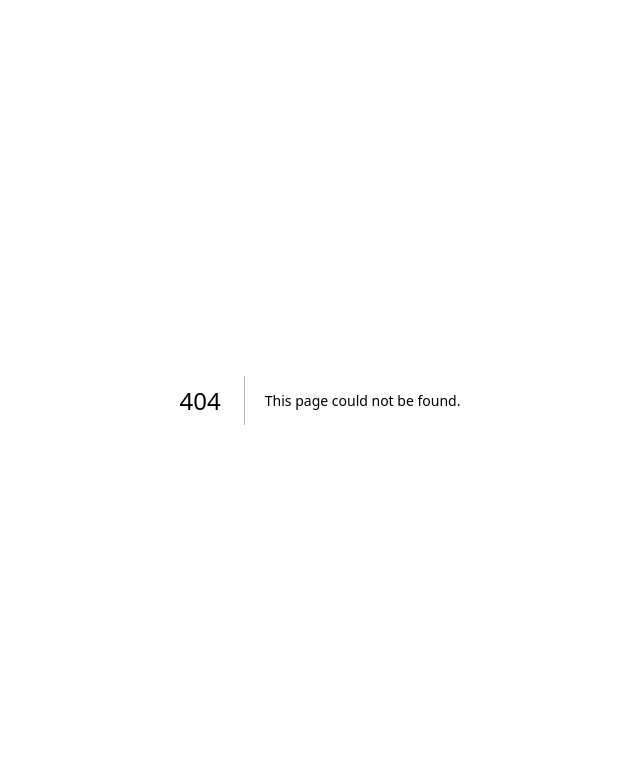
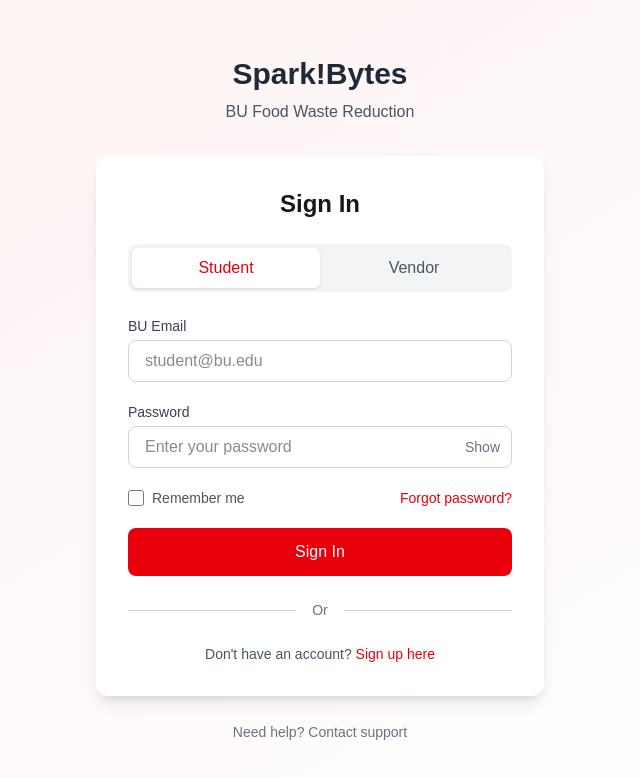
Before and after one commit to a-ting-26/cs391-group8, a Next.js app: page /signin in a window 1280 px wide. Before the commit this address had no page. Shown: the top 778 px of the page, without its empty margins (320-960 px from the left). Built offline with nearby package versions, Linux system fonts and the light colour scheme.

Commit message:
sign in page

```diff
--- /dev/null
+++ b/app/signin/page.tsx
@@ -0,0 +1,203 @@
+'use client'
+
+import { useState } from 'react'
+
+export default function SignInPage() {
+  const [userType, setUserType] = useState('student')
+  const [email, setEmail] = useState('')
+  const [password, setPassword] = useState('')
+  const [rememberMe, setRememberMe] = useState(false)
+  const [showPassword, setShowPassword] = useState(false)
+  const [errors, setErrors] = useState({ email: '', password: '' })
+  const [isLoading, setIsLoading] = useState(false)
+
+  const validateForm = () => {
+    const newErrors = { email: '', password: '' }
+
+    if (!email) {
+      newErrors.email = 'Email is required'
+    } else if (!email.endsWith('@bu.edu')) {
+      newErrors.email = 'Please use a BU email address (@bu.edu)'
+    }
+
+    if (!password) {
+      newErrors.password = 'Password is required'
+    } else if (password.length < 6) {
+      newErrors.password = 'Password must be at least 6 characters'
+    }
+
+    setErrors(newErrors)
+    return !newErrors.email && !newErrors.password
+  }
+
+  const handleSubmit = (e) => {
+    e.preventDefault()
+    if (!validateForm()) return
+
+    setIsLoading(true)
+    setTimeout(() => {
+      console.log('Login data:', { userType, email, password, rememberMe })
+      alert(`Welcome back, ${userType}!`)
+      setIsLoading(false)
+    }, 1000)
+  }
+
+  const handleEmailChange = (e) => {
+    setEmail(e.target.value)
+    if (errors.email) setErrors({ ...errors, email: '' })
+  }
+
+  const handlePasswordChange = (e) => {
+    setPassword(e.target.value)
+    if (errors.password) setErrors({ ...errors, password: '' })
+  }
+
+  return (
+    <div className="min-h-screen bg-gradient-to-br from-red-50 to-white flex items-center justify-center p-4">
+      <div className="w-full max-w-md">
+        {/* Logo Section */}
+        <div className="text-center mb-8">
+          <h1 className="text-3xl font-bold text-gray-800">Spark!Bytes</h1>
+          <p className="text-gray-600 mt-2">BU Food Waste Reduction</p>
+        </div>
+
+        {/* Main Card */}
+        <div className="bg-white rounded-xl shadow-lg p-8">
+          <h2 className="text-2xl font-semibold text-center mb-6">Sign In</h2>
+
+          {/* User Type Tabs */}
+          <div className="flex mb-6 bg-gray-100 rounded-lg p-1">
+            <button
+              type="button"
+              onClick={() => setUserType('student')}
+              className={`flex-1 py-2 px-4 rounded-md transition-all ${
+                userType === 'student'
+                  ? 'bg-white shadow-sm text-red-600 font-medium'
+                  : 'text-gray-600 hover:text-gray-800'
+              }`}
+            >
+              Student
+            </button>
+            <button
+              type="button"
+              onClick={() => setUserType('vendor')}
+              className={`flex-1 py-2 px-4 rounded-md transition-all ${
+                userType === 'vendor'
+                  ? 'bg-white shadow-sm text-red-600 font-medium'
+                  : 'text-gray-600 hover:text-gray-800'
+              }`}
+            >
+              Vendor
+            </button>
+          </div>
+
+          {/* Login Form */}
+          <form onSubmit={handleSubmit} className="space-y-5">
+            {/* Email Field */}
+            <div>
+              <label className="block text-sm font-medium text-gray-700 mb-1">
+                BU Email
+              </label>
+              <input
+                type="email"
+                value={email}
+                onChange={handleEmailChange}
+                className={`w-full px-4 py-2 border rounded-lg focus:outline-none focus:ring-2 focus:ring-red-500 ${
+                  errors.email ? 'border-red-500' : 'border-gray-300'
+                }`}
+                placeholder={userType === 'student' ? 'student@bu.edu' : 'vendor@bu.edu'}
+              />
+              {errors.email && (
+                <p className="text-red-500 text-sm mt-1">{errors.email}</p>
+              )}
+            </div>
+
+            {/* Password Field */}
+            <div>
+              <label className="block text-sm font-medium text-gray-700 mb-1">
+                Password
+              </label>
+              <div className="relative">
+                <input
+                  type={showPassword ? 'text' : 'password'}
+                  value={password}
+                  onChange={handlePasswordChange}
+                  className={`w-full px-4 py-2 pr-10 border rounded-lg focus:outline-none focus:ring-2 focus:ring-red-500 ${
+                    errors.password ? 'border-red-500' : 'border-gray-300'
+                  }`}
+                  placeholder="Enter your password"
+                />
+                <button
+                  type="button"
+                  onClick={() => setShowPassword(!showPassword)}
+                  className="absolute right-3 top-1/2 transform -translate-y-1/2 text-sm text-gray-500 hover:text-gray-700"
+                >
+                  {showPassword ? 'Hide' : 'Show'}
+                </button>
+              </div>
+              {errors.password && (
+                <p className="text-red-500 text-sm mt-1">{errors.password}</p>
+              )}
+            </div>
+
+            {/* Remember Me & Forgot Password */}
+            <div className="flex items-center justify-between">
+              <label className="flex items-center">
+                <input
+                  type="checkbox"
+                  checked={rememberMe}
+                  onChange={(e) => setRememberMe(e.target.checked)}
+                  className="w-4 h-4 text-red-600 rounded focus:ring-red-500"
+                />
+                <span className="ml-2 text-sm text-gray-600">Remember me</span>
+              </label>
+              <a href="/forgot-password" className="text-sm text-red-600 hover:underline">
+                Forgot password?
+              </a>
+            </div>
+
+            {/* Submit Button */}
+            <button
+              type="submit"
+              disabled={isLoading}
+              className={`w-full py-3 px-4 rounded-lg font-medium transition-colors ${
+                isLoading
+                  ? 'bg-gray-400 cursor-not-allowed'
+                  : 'bg-red-600 hover:bg-red-700 text-white'
+              }`}
+            >
+              {isLoading ? 'Signing in...' : 'Sign In'}
+            </button>
+          </form>
+
+          {/* Divider */}
+          <div className="relative my-6">
+            <div className="absolute inset-0 flex items-center">
+              <div className="w-full border-t border-gray-300"></div>
+            </div>
+            <div className="relative flex justify-center text-sm">
+              <span className="px-4 bg-white text-gray-500">Or</span>
+            </div>
+          </div>
+
+          {/* Sign Up Link */}
+          <div className="text-center">
+            <p className="text-sm text-gray-600">
+              Don't have an account?{' '}
+              <a href="/signup" className="font-medium text-red-600 hover:underline">
+                Sign up here
+              </a>
+            </p>
+          </div>
+        </div>
+
+        {/* Help Link */}
+        <div className="text-center mt-6">
+          <a href="/help" className="text-sm text-gray-500 hover:text-gray-700">
+            Need help? Contact support
+          </a>
+        </div>
+      </div>
+    </div>
+  )
+}
```
